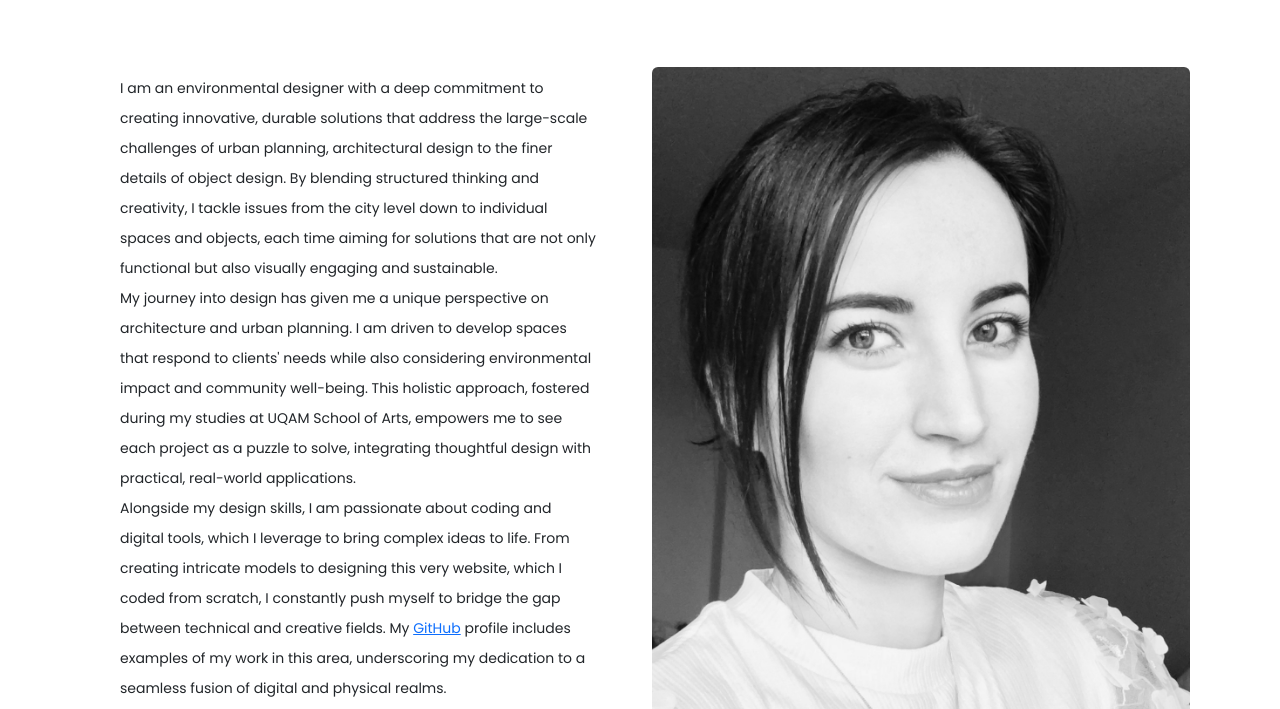
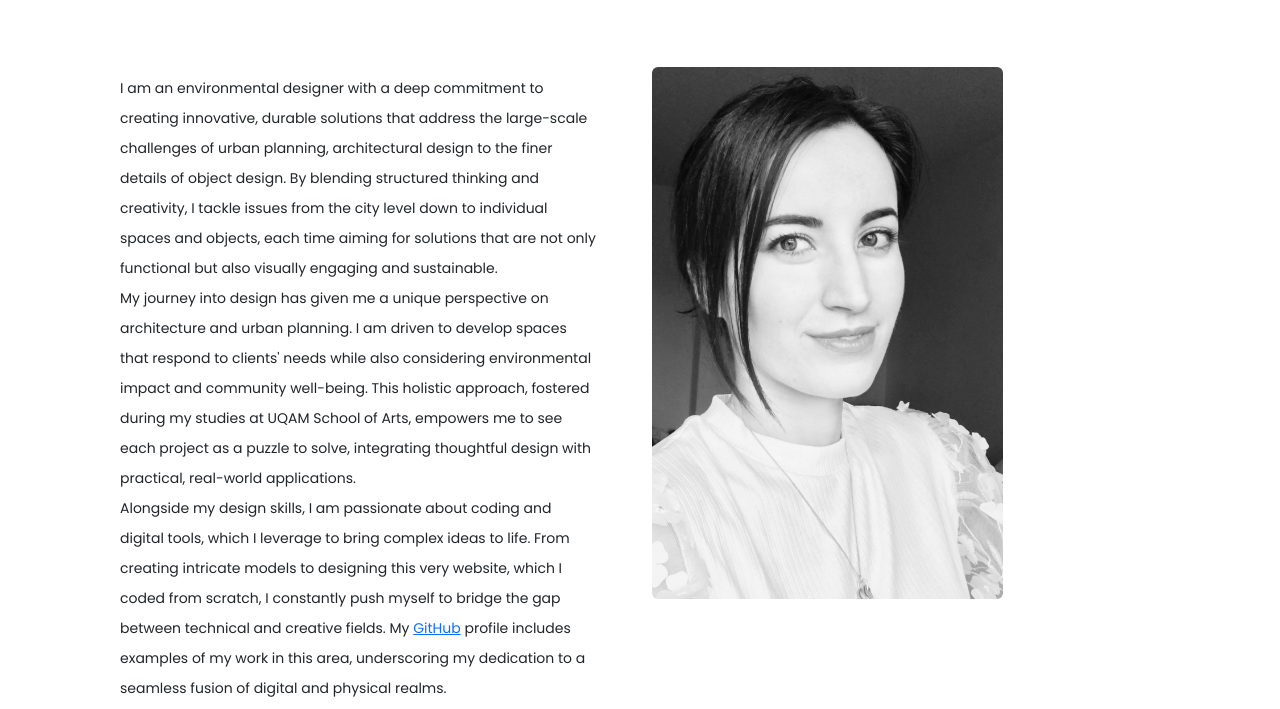
Before and after one commit to Zahra-Bens/BZAADesign, a plain HTML site: page about.html in a window 1280 px wide. Shown: the part 751-1460 px from the top of the page. Drawn offline with nearby package versions, Linux system fonts and the light colour scheme; a web font is replaced by a local one.

Commit message:
refined the image in emboitement

```diff
--- a/about.html
+++ b/about.html
@@ -82,10 +82,10 @@
             <a href="/work.html" class="btn btn-branding">View all projects</a>
           </div>
         </div>
-        <div class="col-lg-6">
+        <div class="col-sm-4">
           <img
             src="/image/ZB2.jpg"
-            class="img-fluid rounded image-responsive mt-4"
+            class="img-fluid rounded mt-4"
             alt="zahra photo"
           />
         </div>
```
Also changed, not shown: emboitement.html (+1 -1 lines), image/close-up-bathroom.png, image/ground-floor-emboitement.png, image/implantation-plan.png, image/long-section.png, image/mezzanine-detail.png, image/roof-junction.png, image/walls-comositions.png.
